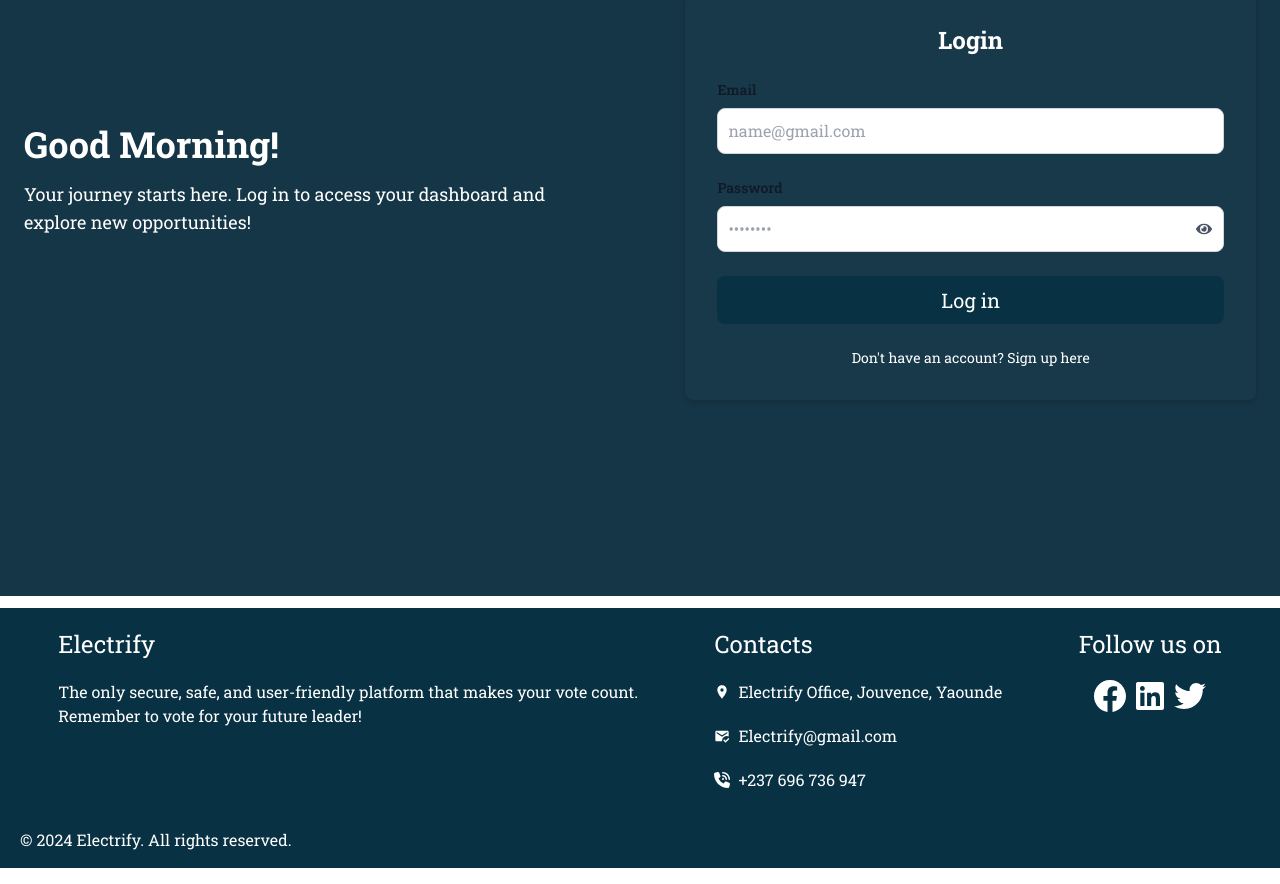
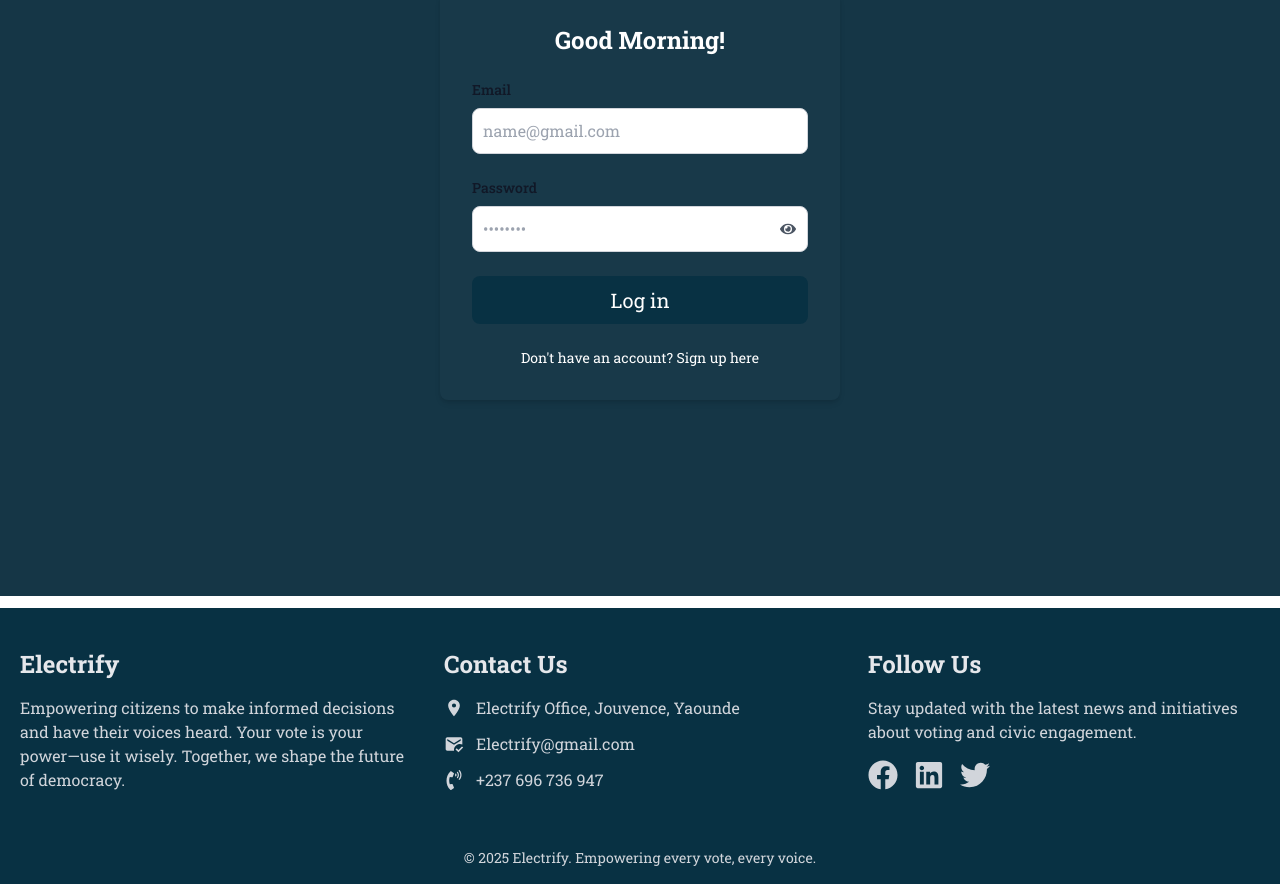
Before and after one commit to temchelsy/voting-frontend, a React (Vite) app: page /login in a window 1280 px wide. Shown: the part 260-1144 px from the top of the page. Built offline with nearby package versions, Linux system fonts and the light colour scheme.

Commit message:
working on dashboard

```diff
--- a/src/App.jsx
+++ b/src/App.jsx
@@ -50,7 +50,7 @@ const App = () => {
                 alt="Logo"
                 className="h-12 w-20 rounded-md ml-2 3xl:w-44 3xl:h-24 3xl:mr-2"
               />
-              <span className="text-2xl md:text-4xl lg:text-4xl italic font-bold ml-4">
+              <span className="text-2xl md:text-4xl lg:text-4xl italic font-bold ml-4 text-button-c">
                 Electrify
               </span>
             </div>
--- a/src/Components/Footer.jsx
+++ b/src/Components/Footer.jsx
@@ -1,66 +1,80 @@
 import React from "react";
-import { MdLocationOn } from "react-icons/md";
-import { MdMarkEmailRead } from "react-icons/md";
-import { FaPhoneVolume } from "react-icons/fa6";
-import { BsFacebook } from "react-icons/bs";
-import { FaLinkedin } from "react-icons/fa";
-import { FaTwitter } from "react-icons/fa";
+import { MdLocationOn, MdMarkEmailRead } from "react-icons/md";
+import { FaPhoneVolume, FaFacebook, FaLinkedin, FaTwitter } from "react-icons/fa";
 
 const Footer = () => {
   return (
     <>
       {/* Main Footer Section */}
-      <section className="flex flex-col md:flex-row items-start justify-around bg-custom-blue text-white p-5 3xl:h-[25rem] 2xl:gap-96">
+      <footer className="bg-custom-blue py-10">
+        <div className="container mx-auto px-5 grid grid-cols-1 md:grid-cols-3 gap-8">
           {/* About Electrify */}
-        <div className="flex flex-col justify-center gap-5 items-start">
-          <h1 className="text-xl md:text-2xl 3xl:text-5xl">Electrify</h1>
-          <p className="text-sm md:text-base 3xl:text-2xl">
-            The only secure, safe, and user-friendly platform that makes
-            your vote count. <br />
-            Remember to vote for your future leader!
+          <div>
+            <h1 className="text-2xl font-bold text-gray-200 mb-4">Electrify</h1>
+            <p className="text-gray-300 text-sm md:text-base leading-6">
+              Empowering citizens to make informed decisions and have their voices heard.
+              Your vote is your power—use it wisely. Together, we shape the future of democracy.
             </p>
           </div>
 
           {/* Contact Information */}
-        <div className="flex flex-col items-start justify-center gap-5">
-          <h1 className="text-xl md:text-2xl 3xl:text-5xl">Contacts</h1>
-          <div className="flex items-center justify-center gap-2 3xl:text-2xl">
-            <MdLocationOn />
+          <div>
+            <h1 className="text-2xl font-bold text-gray-200 mb-4">Contact Us</h1>
+            <ul className="space-y-3">
+              <li className="flex items-center gap-3 text-gray-300">
+                <MdLocationOn size={20} />
                 <span>Electrify Office, Jouvence, Yaounde</span>
-          </div>
-          <div className="flex items-center justify-center gap-2 3xl:text-2xl">
-            <MdMarkEmailRead />
+              </li>
+              <li className="flex items-center gap-3 text-gray-300">
+                <MdMarkEmailRead size={20} />
                 <span>Electrify@gmail.com</span>
-          </div>
-          <div className="flex items-center justify-center gap-2 3xl:text-2xl">
-            <FaPhoneVolume />
+              </li>
+              <li className="flex items-center gap-3 text-gray-300">
+                <FaPhoneVolume size={20} />
                 <span>+237 696 736 947</span>
-          </div>
+              </li>
+            </ul>
           </div>
 
           {/* Social Media Links */}
-        <div className="flex flex-col items-center justify-center gap-5">
-          <h1 className="text-xl md:text-2xl 3xl:text-5xl">Follow us on</h1>
-          <div className="flex items-center justify-center gap-2">
-            <a href="#">
-              <BsFacebook className="w-8 h-8 3xl:w-14 3xl:h-14" />
+          <div>
+            <h1 className="text-2xl font-bold text-gray-200 mb-4">Follow Us</h1>
+            <p className="text-gray-300 text-sm md:text-base mb-4">
+              Stay updated with the latest news and initiatives about voting and civic engagement.
+            </p>
+            <div className="flex items-center gap-4">
+              <a
+                href="#"
+                className="text-gray-300 hover:text-gray-400 transition"
+                aria-label="Facebook"
+              >
+                <FaFacebook size={30} />
               </a>
-            <a href="#">
-              <FaLinkedin className="w-8 h-8 3xl:w-14 3xl:h-14" />
+              <a
+                href="#"
+                className="text-gray-300 hover:text-gray-400 transition"
+                aria-label="LinkedIn"
+              >
+                <FaLinkedin size={30} />
               </a>
-            <a href="#">
-              <FaTwitter className="w-8 h-8 3xl:w-14 3xl:h-14" />
+              <a
+                href="#"
+                className="text-gray-300 hover:text-gray-400 transition"
+                aria-label="Twitter"
+              >
+                <FaTwitter size={30} />
               </a>
             </div>
           </div>
-      </section>
+        </div>
+      </footer>
 
       {/* Footer Bottom Section */}
-      <section className="w-full bg-custom-blue h-14 flex items-center justify-start">
-        <div className="flex flex-col items-start justify-center text-white ml-5">
-          &copy; 2024 Electrify. All rights reserved.
+      <div className="bg-custom-blue py-4">
+        <div className="container mx-auto px-5 text-center text-sm text-gray-300">
+          &copy; {new Date().getFullYear()} Electrify. Empowering every vote, every voice.
         </div>
-      </section>
+      </div>
     </>
   );
 };
--- a/src/Components/Profile.jsx
+++ b/src/Components/Profile.jsx
@@ -1,57 +1,28 @@
-import React, { useEffect, useState } from "react";
+import React, { useEffect } from "react";
 import { useNavigate } from "react-router-dom";
 import { toast } from "sonner";
 import { CiLogout } from "react-icons/ci";
 import { useAuth } from "../Pages/Contexts/AuthContext";
 import { UserCircle } from "lucide-react";
-import API_URL from "../Pages/Constants/Constants";
 
-const Profile = ({ isAuthenticated }) => {
-  const { logout } = useAuth();
-  const [email, setEmail] = useState(null);
-  const [loading, setLoading] = useState(true);
+const Profile = () => {
+  const { currentUser, currentUserLoading, logout } = useAuth();
   const navigate = useNavigate();
 
   useEffect(() => {
-    const fetchEmail = async () => {
-      const token = localStorage.getItem("token");
-      if (!isAuthenticated || !token) {
-        navigate("/dashboard");
-        return;
-      }
-
-      try {
-        const response = await fetch(`${API_URL}/users/profile`, {
-          headers: {
-            Authorization: `Bearer ${token}`,
-          },
-        });
-
-        if (!response.ok) {
-          const errorData = await response.json();
-          toast.error(errorData.error || "Failed to fetch email.");
-          return;
-        }
-
-        const data = await response.json();
-        setEmail(data.email);
-      } catch (error) {
-        console.error("Error fetching email:", error);
-        toast.error("An unexpected error occurred.");
-      } finally {
-        setLoading(false);
-      }
-    };
-
-    fetchEmail();
-  }, [isAuthenticated, navigate]);
+    if (!currentUserLoading && !currentUser) {
+      navigate("/login");
+    }
+  }, [currentUser, currentUserLoading, navigate]);
 
   const handleLogout = () => {
+    console.log('Logging out...'); // Debug log
     logout();
     navigate("/login");
+    toast.success("Logged out successfully");
   };
 
-  if (loading) {
+  if (currentUserLoading) {
     return (
       <div className="flex items-center justify-center h-full bg-neutral-900">
         <div className="animate-pulse text-lg text-gray-300">
@@ -61,12 +32,8 @@ const Profile = ({ isAuthenticated }) => {
     );
   }
 
-  if (!email) {
-    return (
-      <div className="flex items-center justify-center h-full bg-neutral-900">
-        <div className="text-lg text-gray-300">No profile found.</div>
-      </div>
-    );
+  if (!currentUser) {
+    return null; // Will redirect in useEffect
   }
 
   return (
@@ -80,7 +47,7 @@ const Profile = ({ isAuthenticated }) => {
           <div className="text-center">
             <span className="text-sm text-gray-400">Email</span>
             <h3 className="text-lg font-medium text-white break-all">
-              {email}
+              {currentUser.email}
             </h3>
           </div>
 
@@ -99,7 +66,7 @@ const Profile = ({ isAuthenticated }) => {
       <div className="mt-6 w-full px-4">
         <div className="text-sm text-gray-400 text-center">
           Logged in as
-          <span className="text-white ml-1 font-medium">{email}</span>
+          <span className="text-white ml-1 font-medium">{currentUser.email}</span>
         </div>
       </div>
     </div>
--- a/src/Pages/AuthenticationPage/Login.jsx
+++ b/src/Pages/AuthenticationPage/Login.jsx
@@ -43,21 +43,26 @@ const Login = () => {
         body: JSON.stringify(data),
       });
 
-      setLoading(false);
-
       if (response.ok) {
         const { accessToken, refreshToken } = await response.json();
+        console.log('Token received:', !!accessToken); // Debug log
         localStorage.setItem("token", accessToken);
         localStorage.setItem("refreshToken", refreshToken);
-        setRefetchCurrentUser((prev) => !prev);
+        // Trigger a refresh of the current user
+        setRefetchCurrentUser(prev => !prev);
         toast.success("Login Successful");
-        navigate("/dashboard");
+        // Wait a brief moment for the auth state to update
+        setTimeout(() => {
+          navigate("/dashboard");
+        }, 100);
       } else {
         const errorData = await response.json();
-        toast.error(errorData.message || "Login failed");
+        toast.error(errorData.msg || "Login failed");
       }
     } catch (error) {
+      console.error('Login error:', error);
       toast.error("An error occurred during login. Please try again later.");
+    } finally {
       setLoading(false);
     }
   };
@@ -65,19 +70,11 @@ const Login = () => {
   return (
     <>
       <section className="bg-custom-first min-h-screen flex items-center justify-center">
-        <div className="flex flex-col lg:flex-row w-full max-w-7xl px-6 py-8 gap-12 lg:gap-24 3xl:max-w-[120rem] 3xl:px-16">
-          <div className="flex flex-col justify-center items-start w-full lg:w-1/2">
-            <h1 className="text-4xl font-bold text-center lg:text-left text-white mb-4 3xl:text-6xl">
+        <div className="flex flex-col w-full max-w-md px-6 py-8 space-y-8">
+          {/* Centered Content */}
+          <div className="bg-custom-second rounded-lg shadow-md p-6 space-y-4 sm:p-8">
+            <h2 className="text-2xl font-bold text-center mb-6 text-white 3xl:text-4xl">
               {greeting}!
-            </h1>
-            <p className="text-lg text-center lg:text-left text-white mb-8 3xl:text-2xl">
-              Your journey starts here. Log in to access your dashboard and explore new opportunities!
-            </p>
-          </div>
-
-          <div className="w-full lg:w-1/2 bg-custom-second rounded-lg shadow-md p-6 space-y-4 sm:p-8 3xl:p-16">
-            <h2 className="text-2xl font-bold text-center mb-6 3xl:text-4xl text-white">
-              Login
             </h2>
 
             <form onSubmit={handleSubmit(onSubmit)} className="space-y-6">
@@ -91,7 +88,7 @@ const Login = () => {
                 <input
                   {...register("email", { required: "Email is required" })}
                   type="email"
-                  className="bg-white border border-gray-300 w-full p-2.5 rounded-lg 3xl:h-24 3xl:w-[50rem] 3xl:text-3xl"
+                  className="bg-white border border-gray-300 w-full p-2.5 rounded-lg 3xl:h-24 3xl:w-full 3xl:text-3xl"
                   placeholder="name@gmail.com"
                 />
                 {errors.email && (
@@ -112,7 +109,7 @@ const Login = () => {
                       required: "Password is required",
                     })}
                     type={passwordVisible ? "text" : "password"}
-                    className="bg-white border border-gray-300 w-full p-2.5 rounded-lg 3xl:h-24 3xl:w-[50rem] 3xl:text-3xl"
+                    className="bg-white border border-gray-300 w-full p-2.5 rounded-lg 3xl:h-24 3xl:w-full 3xl:text-3xl"
                     placeholder="••••••••"
                   />
                   <button
--- a/src/Pages/AuthenticationPage/Registration.jsx
+++ b/src/Pages/AuthenticationPage/Registration.jsx
@@ -4,7 +4,6 @@ import { useForm } from "react-hook-form";
 import { Link, useNavigate } from "react-router-dom";
 import { toast } from "sonner";
 import Footer from "../../Components/Footer";
-import LogoImage from "/src/assets/images/2fa8fddc3b07465da808456a6a979854-free.png";
 import API_URL from "../Constants/Constants";
 
 const Registration = () => {
@@ -62,28 +61,9 @@ const Registration = () => {
   return (
     <>
       <section className="bg-custom-first min-h-screen flex items-center justify-center">
-        <div className="flex flex-col lg:flex-row w-full max-w-7xl 3xl:max-w-[120rem] px-6 py-8 gap-12 lg:gap-24">
-          <div className="flex flex-col justify-between items-start w-full lg:w-1/2">
-            <div className="flex items-start justify-start text-3xl text-white">
-              <img
-                src={LogoImage}
-                alt="logo"
-                className="h-10 w-20 md:h-36 md:w-40 rounded-md shadow-sm shadow-button-c"
-              />
-            </div>
-            <div className="flex items-start justify-start flex-col">
-              <h1 className="text-4xl font-bold text-center lg:text-left text-white mb-4 3xl:text-6xl">
-                It's Your Voice to be Heard
-              </h1>
-              <p className="text-lg text-center lg:text-left text-white mb-8 3xl:text-2xl">
-                "Every vote is a voice, every voice is a choice. Empowering you
-                to shape the future, one vote at a time."
-              </p>
-            </div>
-          </div>
-
+        <div className="flex flex-col w-full max-w-md px-6 py-8 space-y-8">
           {/* Right Content */}
-          <div className="w-full lg:w-1/2 bg-custom-second rounded-lg shadow-md p-6 space-y-4 sm:p-8 3xl:h-[49rem] 3xl:w-[75rem] 3xl:p-16">
+          <div className="bg-custom-second rounded-lg shadow-md p-6 space-y-4 sm:p-8">
             <h2 className="text-2xl font-bold text-center mb-6 text-white 3xl:text-4xl">
               Create your account
             </h2>
@@ -101,7 +81,7 @@ const Registration = () => {
                     required: "Username is required",
                   })}
                   type="text"
-                  className="bg-white border border-gray-300 w-full p-2.5 rounded-lg 3xl:h-24 3xl:w-[50rem] 3xl:text-3xl"
+                  className="bg-white border border-gray-300 w-full p-2.5 rounded-lg 3xl:h-24 3xl:w-full 3xl:text-3xl"
                   placeholder="Username"
                 />
                 {errors.username && (
@@ -124,7 +104,7 @@ const Registration = () => {
                     pattern: /^[^@]+@[^@]+\.[^@]+$/,
                   })}
                   type="email"
-                  className="bg-white border border-gray-300 w-full p-2.5 rounded-lg 3xl:h-24 3xl:w-[50rem] 3xl:text-3xl"
+                  className="bg-white border border-gray-300 w-full p-2.5 rounded-lg 3xl:h-24 3xl:w-full 3xl:text-3xl"
                   placeholder="name@cgmail.com"
                 />
                 {errors.email && (
@@ -147,7 +127,7 @@ const Registration = () => {
                       required: "Password is required",
                     })}
                     type={passwordVisible ? "text" : "password"}
-                    className="bg-white border border-gray-300 w-full p-2.5 rounded-lg 3xl:h-24 3xl:w-[50rem] 3xl:text-3xl"
+                    className="bg-white border border-gray-300 w-full p-2.5 rounded-lg 3xl:h-24 3xl:w-full 3xl:text-3xl"
                     placeholder="••••••••"
                   />
                   <button
@@ -187,7 +167,7 @@ const Registration = () => {
         </div>
       </section>
       <div className="bg-white h-3 w-full"></div>
-      <Footer />
+
     </>
   );
 };
--- a/src/Pages/DashboardsOutlets/Vote.jsx
+++ b/src/Pages/DashboardsOutlets/Vote.jsx
@@ -173,7 +173,7 @@ const Vote = () => {
         </div>
       </div>
     </div>
-    <Footer/>
+
     </>
   );
 };
--- a/src/Pages/LandingPage/HomePage.jsx
+++ b/src/Pages/LandingPage/HomePage.jsx
@@ -29,13 +29,13 @@ const HomePage = () => {
       {/* Hero Section */}
       <section
         id="homepage"
-        className="relative text-white bg-cover bg-center"
+        className="relative text-white bg-cover bg-center bg-custom-blue"
         style={{
-          backgroundImage: `url(${homePageImage})`,
+
           height: '80vh',
         }}
       >
-        <div className="absolute inset-0 bg-black bg-opacity-60"></div>
+        <div className="absolute inset-0  bg-opacity-60"></div>
         <div className="relative z-10 flex flex-col items-center justify-center h-full text-center px-4">
           <h1 className="text-4xl md:text-6xl lg:text-7xl font-bold">
             Empowering <span className="text-button-c">The</span> Future
@@ -236,7 +236,7 @@ const HomePage = () => {
       {/* Awards Section */}
       <section className="py-16 bg-custom-cyan">
   <div className="container mx-auto text-center">
-    <h1 className="text-3xl md:text-5xl font-bold">Awards</h1>
+    <h1 className="text-3xl md:text-5xl font-bold text-cyan-500">Awards</h1>
     <p className="mt-4 text-lg text-gray-700">
       Awards Schemes and Categories
     </p>
```
Also changed, not shown: src/Components/Modals/ContestModal.jsx (+23 -21 lines). Lines whose indentation alone changed are shown as unchanged.
